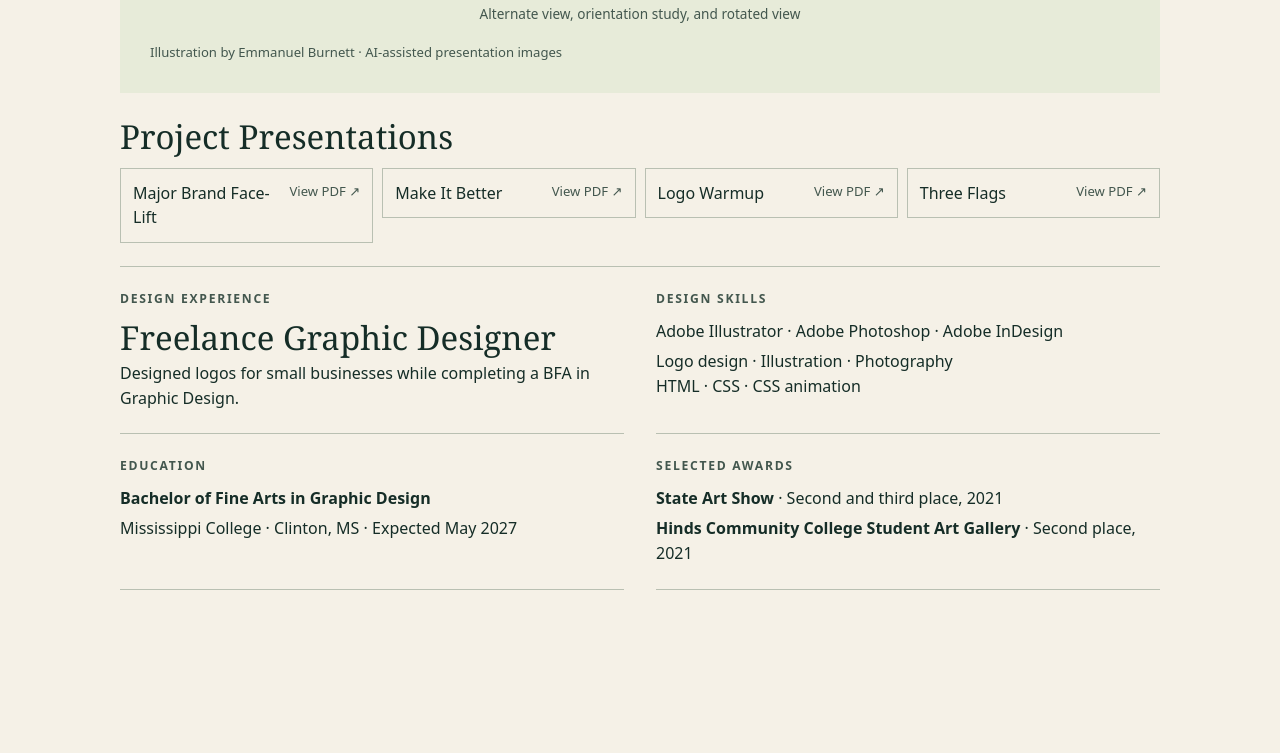
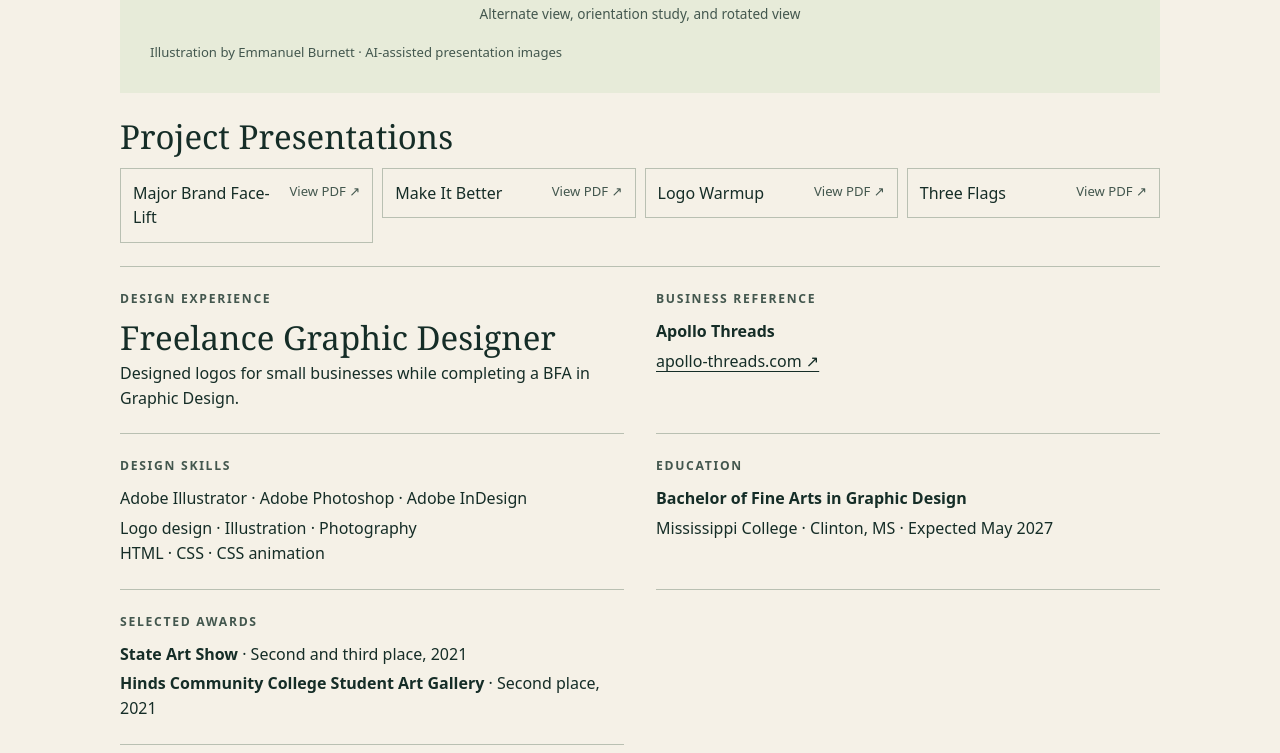
Before and after one commit to BirdMafia/emmanuel-burnett-portfolio, a plain HTML site: page index.html in a window 1280 px wide. Shown: the part 1891-2644 px from the top of the page. Before the commit the page ends 2505 px from the top, so only its background shows below. Drawn offline with Linux system fonts and the light colour scheme.

Commit message:
Add Apollo Threads business reference

```diff
--- a/index.html
+++ b/index.html
@@ -33,6 +33,7 @@ button{border-radius:0}.hero{position:relative;isolation:isolate}.hero:after{con
 <li><a href="./assets/flags.pdf">Three Flags <span>View PDF ↗</span></a></li></ul></div></section>
 <div class="resume-grid">
 <section aria-labelledby="experience"><h2 id="experience">Design Experience</h2><h3>Freelance Graphic Designer</h3><p>Designed logos for small businesses while completing a BFA in Graphic Design.</p></section>
+<section aria-labelledby="reference"><h2 id="reference">Business Reference</h2><p><strong>Apollo Threads</strong></p><p><a href="https://apollo-threads.com/">apollo-threads.com ↗</a></p></section>
 <section aria-labelledby="skills"><h2 id="skills">Design Skills</h2><p>Adobe Illustrator · Adobe Photoshop · Adobe InDesign</p><p>Logo design · Illustration · Photography<br>HTML · CSS · CSS animation</p></section>
 <section aria-labelledby="education"><h2 id="education">Education</h2><p><strong>Bachelor of Fine Arts in Graphic Design</strong></p><p>Mississippi College · Clinton, MS · Expected May 2027</p></section>
 <section aria-labelledby="awards"><h2 id="awards">Selected Awards</h2><p><strong>State Art Show</strong> · Second and third place, 2021</p><p><strong>Hinds Community College Student Art Gallery</strong> · Second place, 2021</p></section>
```
